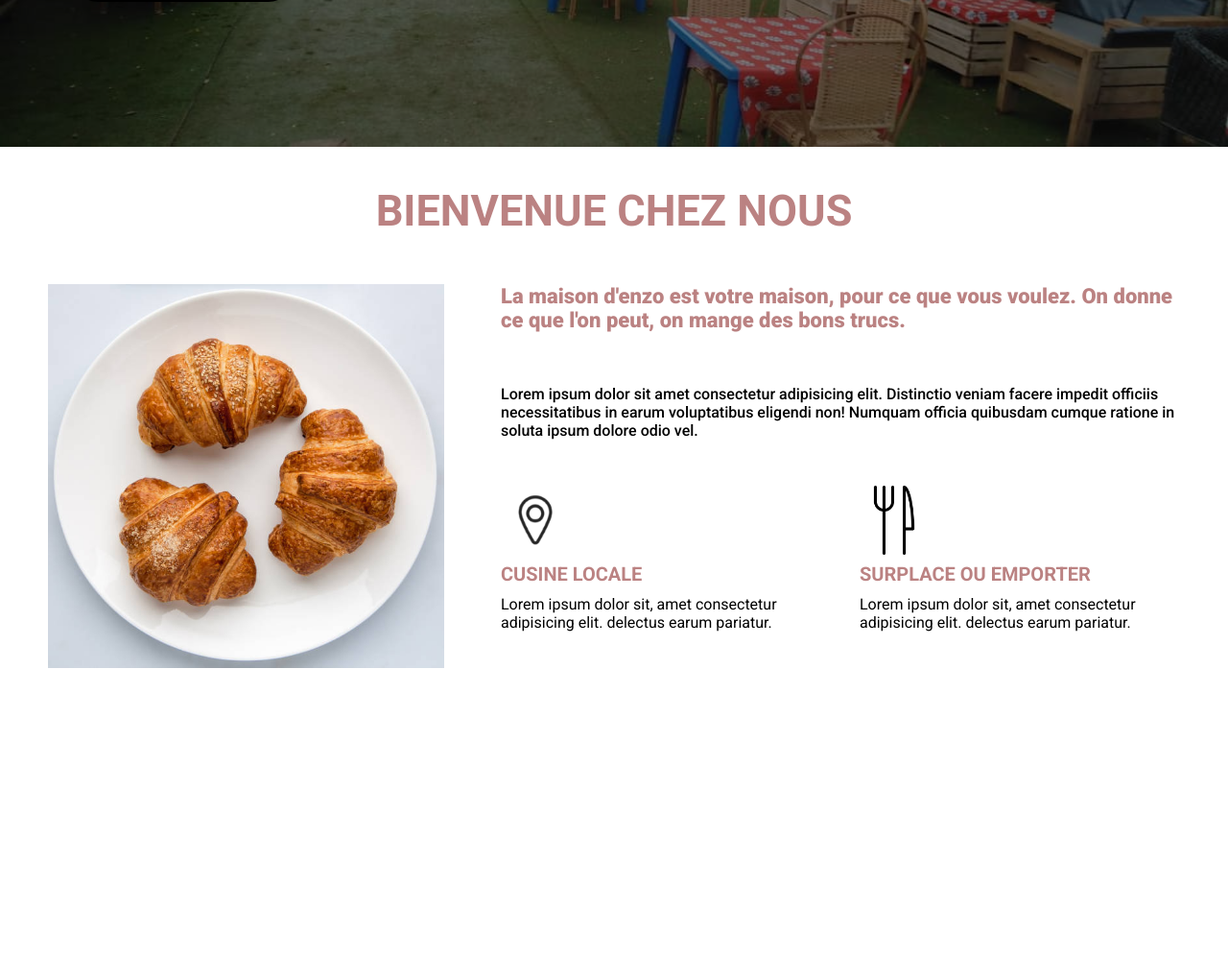
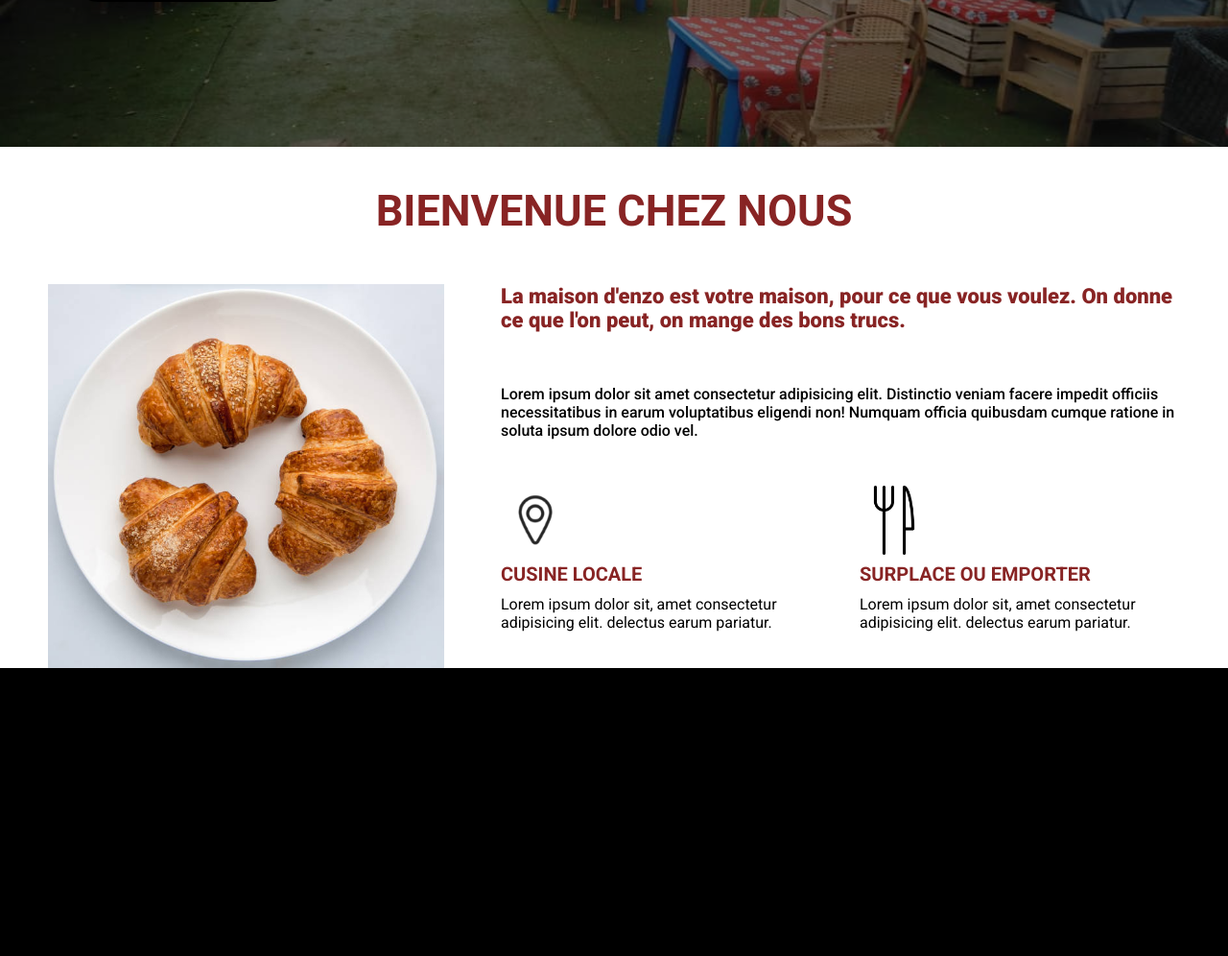
Before and after one commit to ClarkMsan10/la-maison-d-enzo, a plain HTML site: page index.html in a window 1280 px wide. Shown: the part 567-1563 px from the top of the page at 96% size. Drawn offline with Linux system fonts and the light colour scheme.

Commit message:
modification couleuur

```diff
--- a/index.html
+++ b/index.html
@@ -118,6 +118,9 @@
         </div>
     </div>
     </div>
+    <div class="statistiques">
+
+    </div>
     <script src="app.js"></script>
 </body>
 </html>
--- a/style.css
+++ b/style.css
@@ -2,6 +2,7 @@
 
 :root {
   --primary: #BB8282;
+  --secondary : rgb(136, 36, 36);
 }
 
 *{
@@ -182,11 +183,10 @@ img{
 
   .about-us{
     width: 100%;
-    height: 100vh;
   }
 
   .title{
-    color: #BB8282;
+    color: rgb(136, 36, 36);
     text-align: center;
     font-size: 45px;
     text-transform: uppercase;
@@ -194,7 +194,7 @@ img{
   }
 
   .about-us .container{
-    padding: 50px;
+    padding: 50px 50px 0px 50px;
     width: 100%;
     max-width: 1320px;
     margin: 0 auto;
@@ -235,7 +235,7 @@ img{
     width: 100%;
     font-weight: 900;
     font-size: 22px;
-    color: #BB8282;
+    color: rgb(136, 36, 36);
   }
 
   .content-about-us .secondary-content{
@@ -274,9 +274,14 @@ img{
     text-transform: uppercase;
     font-size: 20px;
     margin-bottom: 10px;
-    color: #BB8282;
+    color: rgb(136, 36, 36);
   }
 
+  .statistiques{
+    height: 300px;
+    width: 100%;
+    background-color: black;
+  }
 
 
   @media screen and (max-width: 1000px){
@@ -400,10 +405,7 @@ img{
     }
 
     .content-card-devise h4{
-      text-transform: uppercase;
-      font-size: 20px;
       margin-bottom: 10px;
-      color: #BB8282;
     }
 
 
```
